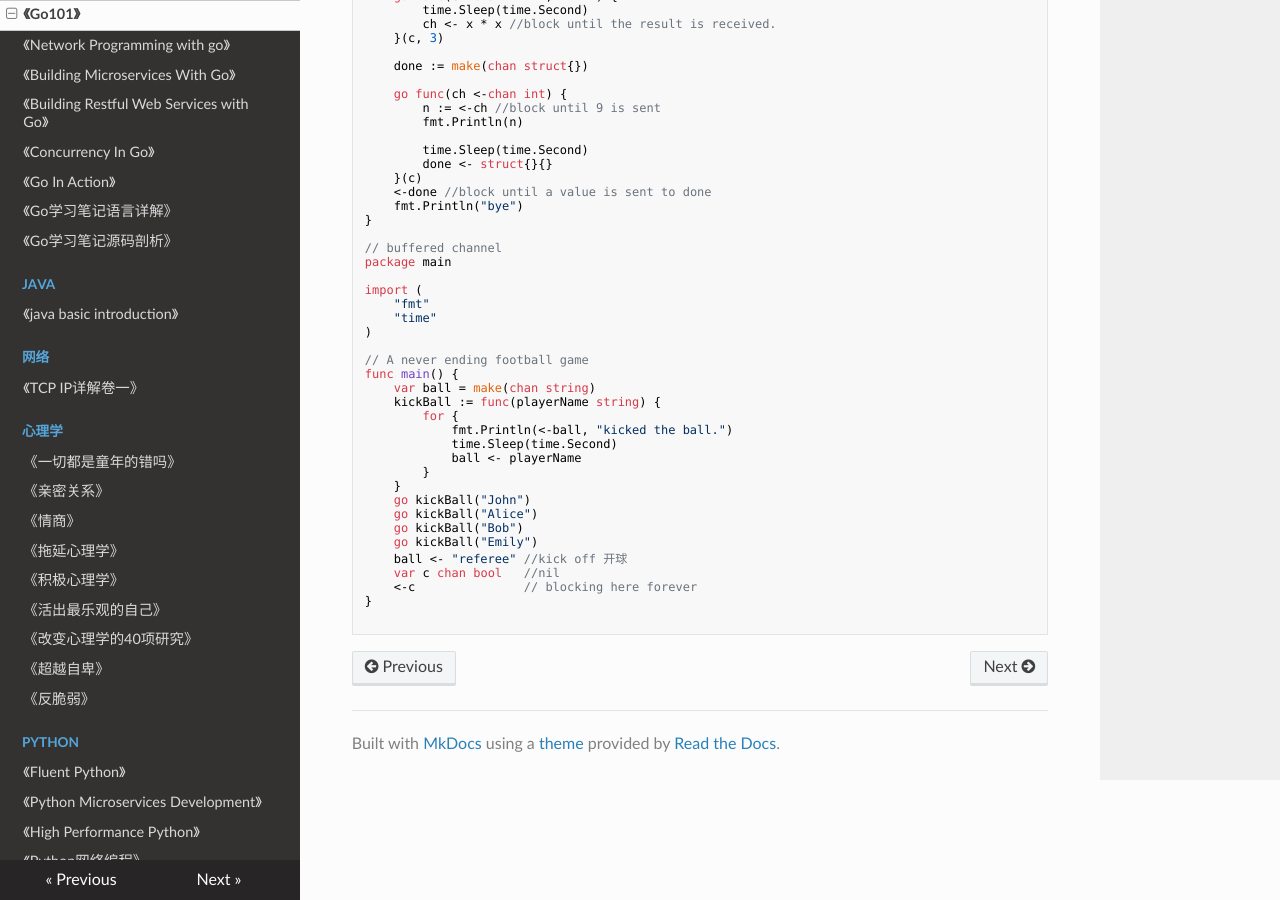
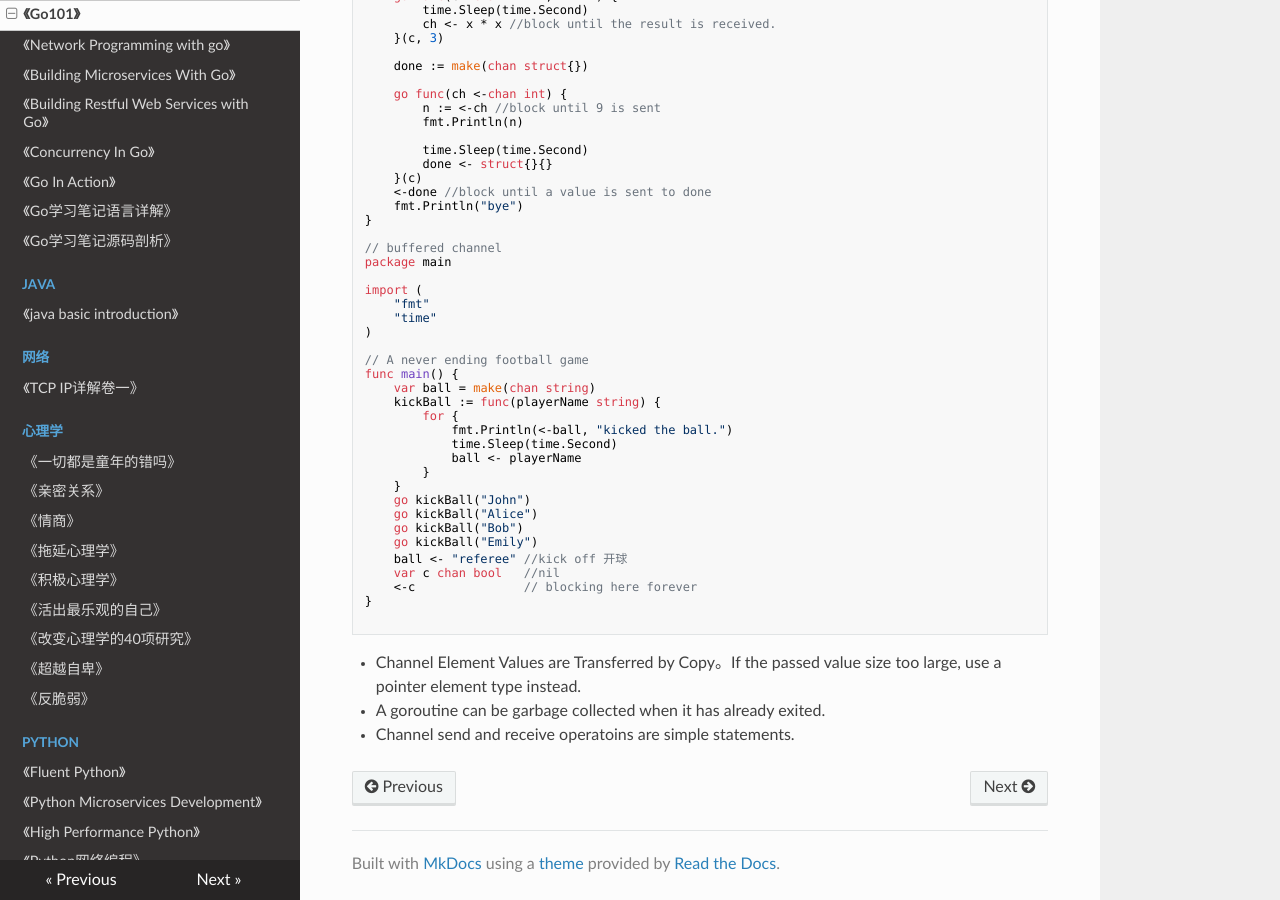
Before and after one commit to PegasusWang/booknotes, an MkDocs documentation site: the page built from docs/golang/go101/book.md, in a window 1280 px wide and 900 px high, scrolled down 854 px. Built offline with MkDocs 1.6.1, drawn with Linux system fonts in a browser that asks for light colours; nearby versions of some CDN libraries; old or Windows-style settings are respelled for this version of MkDocs.

Commit message:
channel demo

````diff
--- a/docs/golang/go101/book.md
+++ b/docs/golang/go101/book.md
@@ -75,3 +75,7 @@ func main() {
 }
 
 ```
+
+- Channel Element Values are Transferred by Copy。If the passed value size too large, use a pointer element type instead.
+- A goroutine can be garbage collected when it has already exited.
+- Channel send and receive operatoins are simple statements.
````
